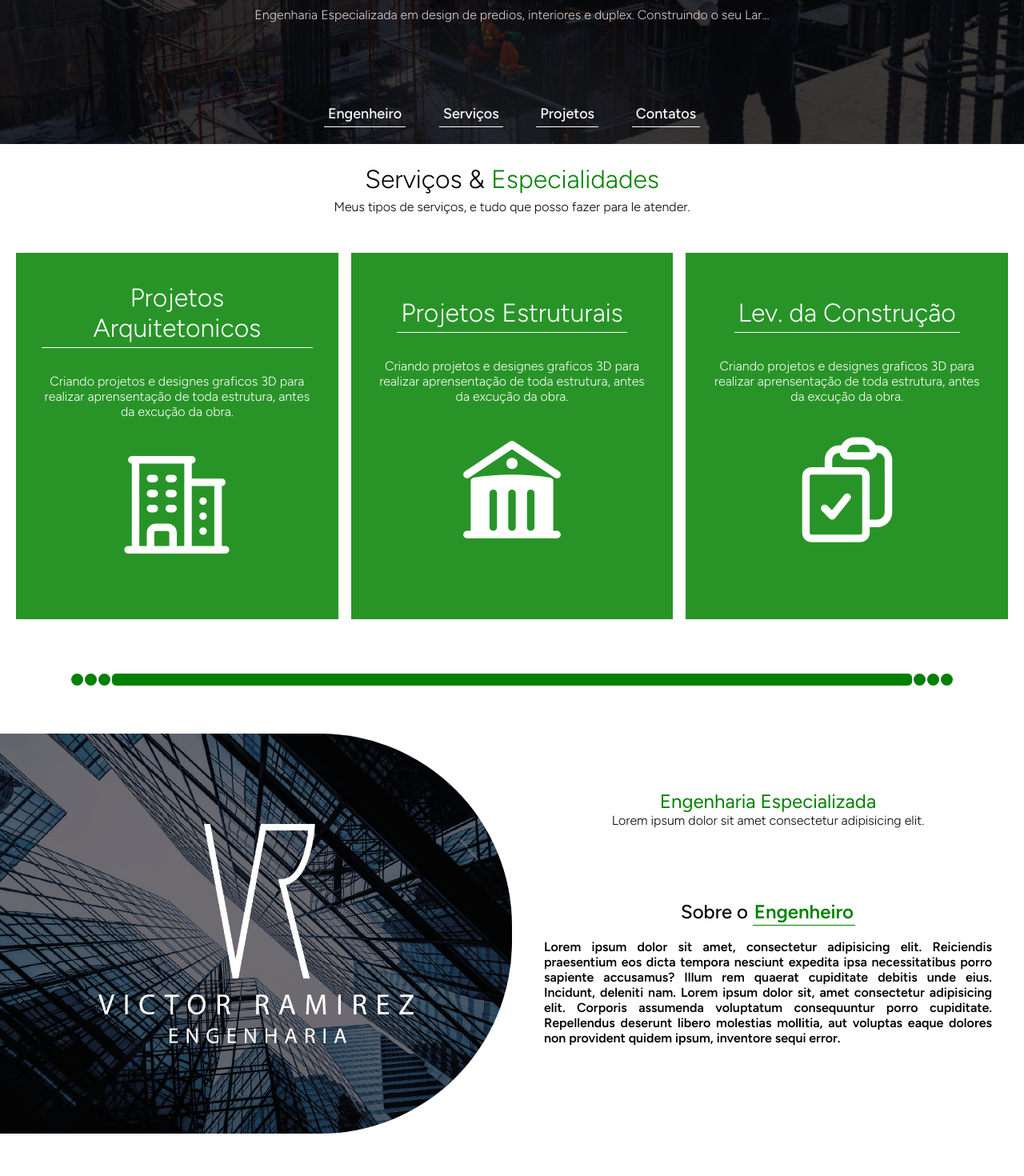
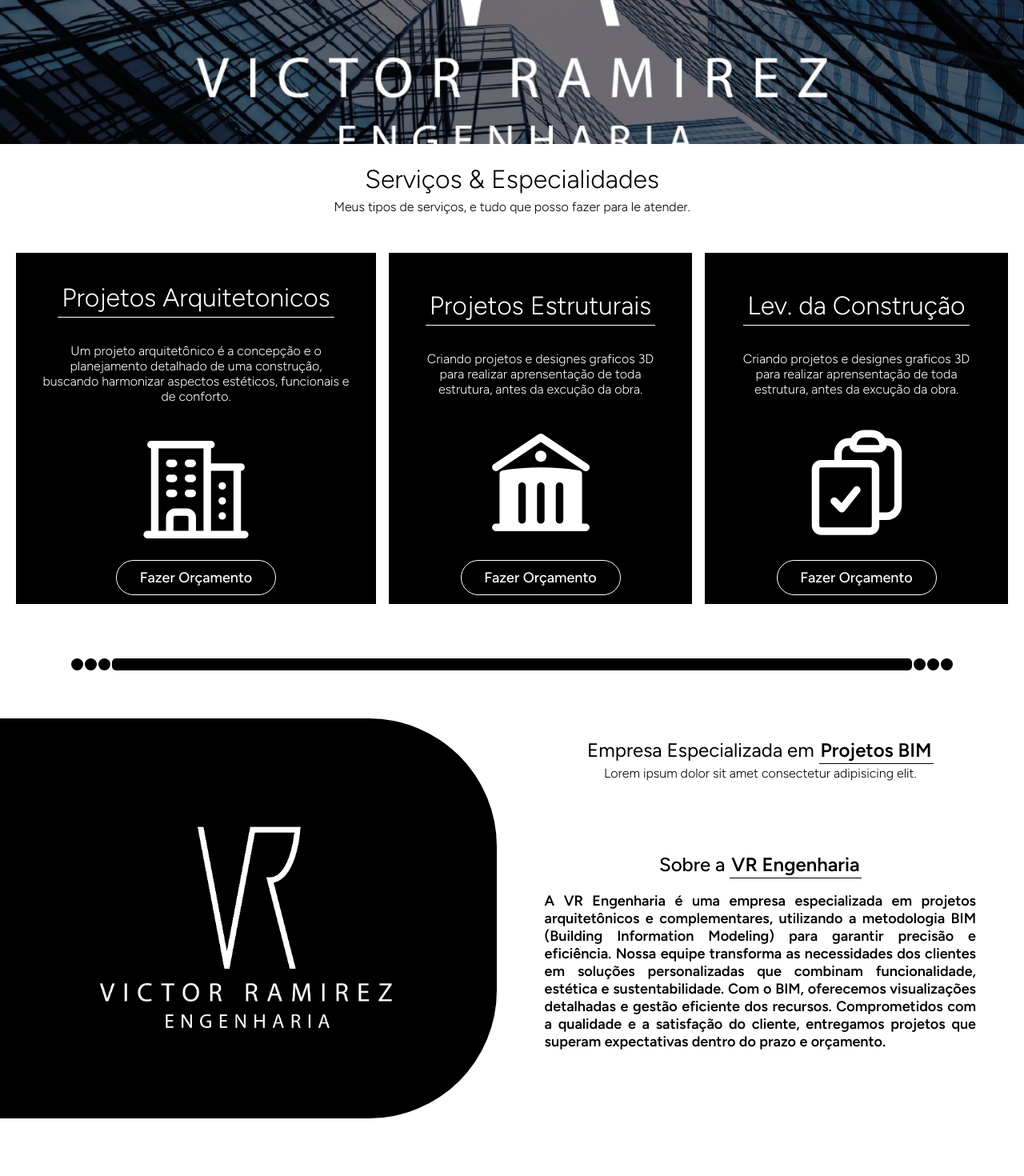
Before and after one commit to LaecioFillho/VR-Engenharia, a React (Vite) app: page / in a window 1280 px wide. Shown: the part 340-1810 px from the top of the page at 80% size. Built offline with nearby package versions, Linux system fonts and the light colour scheme.

Commit message:
feat: alterações dono

```diff
--- a/src/components/AbautIndex.tsx
+++ b/src/components/AbautIndex.tsx
@@ -14,21 +14,17 @@ export default function AbautIndex() {
                     <div className="bar"></div>
                 </div>
                 <section className="abaut">
-                    <aside className="back-abaut"></aside>
+                    <div className="back-abaut-one">
+                        <aside className="back-abaut"></aside>
+                    </div>
 
                     <article>
-                        <h1 className="h1-abaut">Engenharia <span>Especializada</span></h1>
+                        <h1 className="h1-abaut">Empresa Especializada em <span className="h2-alternative">Projetos BIM</span></h1>
                         <p className="p-abaut">Lorem ipsum dolor sit amet consectetur adipisicing elit.</p>
                         <div className="description-abaut">
-                            <h2 className="h2-abaut">Sobre o <span className="h2-alternative">Engenheiro</span></h2>
+                            <h2 className="h2-abaut">Sobre a <span className="h2-alternative">VR Engenharia</span></h2>
                             <p className="p-description-abaut">
-                                Lorem ipsum dolor sit amet, consectetur adipisicing elit.
-                                Reiciendis praesentium eos dicta tempora nesciunt expedita ipsa necessitatibus porro sapiente accusamus?
-                                Illum rem quaerat cupiditate debitis unde eius. Incidunt, deleniti nam.
-                                Lorem ipsum dolor sit, amet consectetur adipisicing elit.
-                                Corporis assumenda voluptatum consequuntur porro cupiditate.
-                                Repellendus deserunt libero molestias mollitia, aut voluptas eaque dolores non provident quidem ipsum,
-                                inventore sequi error.
+                                A VR Engenharia é uma empresa especializada em projetos arquitetônicos e complementares, utilizando a metodologia BIM (Building Information Modeling) para garantir precisão e eficiência. Nossa equipe transforma as necessidades dos clientes em soluções personalizadas que combinam funcionalidade, estética e sustentabilidade. Com o BIM, oferecemos visualizações detalhadas e gestão eficiente dos recursos. Comprometidos com a qualidade e a satisfação do cliente, entregamos projetos que superam expectativas dentro do prazo e orçamento.
                             </p>
                         </div>
                     </article>
--- a/src/components/ContatctIndex.tsx
+++ b/src/components/ContatctIndex.tsx
@@ -3,8 +3,9 @@ import emailjs from "@emailjs/browser"
 import { FormEvent, useRef, useState } from "react"
 import { FaSpinner, FaWhatsapp } from "react-icons/fa"
 import { HiCheckCircle, HiOutlineEnvelope, HiOutlineMapPin, } from "react-icons/hi2"
+import { IoLogoInstagram } from "react-icons/io5";
 
-export default function() {
+export default function ContatctIndex() {
     const form = useRef<HTMLFormElement>(null)
     const [loading, setLoading] = useState(false)
     const [success, setSuccess] = useState(false)
@@ -37,13 +38,23 @@ export default function() {
           )
       }
 
+      const messegerwapp = " Olá, gostaria de realizar um Orçamento de um projeto do meu sonho!"
+
       const contacts = [
         {
           name: "WhatsApp",
           description: "+55 88 9 9489-9283",
-          link: "https://wa.me/5588994899283?text=Olá,tudo.bem?Gostaria.decombinar.um.projeto.para.o.meu.trabalho",
+          link: `https://wa.me/5588994899283?text=${messegerwapp}`,
           icon: <FaWhatsapp className="icon-contact" />,
         },
+
+        {
+          name: "Instagram",
+          description: "Siga VR-Engenharia ",
+          link: "https://www.instagram.com/vr.engenhariia/",
+          icon: <IoLogoInstagram className="icon-contact" />,
+        },
+
         {
           name: "Email",
           description: "victor.ramirez.oxford@gmail.com",
@@ -63,7 +74,7 @@ export default function() {
             <section className="warraper-contact" id="icontact">
                 <aside className="text-initial-contact">
                     <h1 className="h1-contact">Faça seu Orçamento</h1>
-                    <p className="p-contact">Já garanta o seu projeto do jeitinho que você deseja, pelo o preço que cabe no seu bolso!</p>
+                    <p className="p-contact">Fale pelo<a className="a-contact" href={`https://wa.me/5588994899283?text=${messegerwapp}`} target="_blank" >WhatsApp</a>ou visite nossa pagina no<a className="a-contact" href="https://www.instagram.com/vr.engenhariia/">Instagram.</a></p>
                 </aside>
 
                 <aside>
--- a/src/components/HeaderIndex.tsx
+++ b/src/components/HeaderIndex.tsx
@@ -7,14 +7,13 @@ export default function headerIndex(){
         <>
             <section className="header">
                 <aside className="back-header">
-                    <div className="Logo"></div>
-                    <p className="p-header">Engenharia Especializada em design de predios, interiores e duplex. Construindo o seu Lar...</p>
                     <nav>
                         <a href="#iabaut">Engenheiro</a>
                         <a href="#iservices">Serviços</a>
                         <a href="#iprojects">Projetos</a>
                         <a href="#icontact">Contatos</a>
                     </nav>
+                    <div className="Logo"></div>
                 </aside>
             </section>
         </>
--- a/src/components/ServicesIndex.tsx
+++ b/src/components/ServicesIndex.tsx
@@ -6,21 +6,27 @@ import { HiArrowLongRight } from "react-icons/hi2"
 
 export default function ServicesIndex() {
 
+    const messegerwapp = "Olá, gostaria de realizar um Orçamento de um projeto do meu sonho!"
+
+
     const services = [
         {
             title: "Projetos Arquitetonicos",
-            description: "Criando projetos e designes graficos 3D para realizar aprensentação de toda estrutura, antes da excução da obra.",
+            description: "Um projeto arquitetônico é a concepção e o planejamento detalhado de uma construção, buscando harmonizar aspectos estéticos, funcionais e de conforto. ",
             icon: <HiOutlineBuildingOffice2 className="service-icon"/>,
+            link: `https://wa.me/5588994899283?text=${messegerwapp}`,
         },
         {
             title: "Projetos Estruturais",
             description: "Criando projetos e designes graficos 3D para realizar aprensentação de toda estrutura, antes da excução da obra.",
             icon: <HiBuildingLibrary className="service-icon"/>,
+            link: `https://wa.me/5588994899283?text=${messegerwapp}`,
         },
         {
             title: "Lev. da Construção",
             description: "Criando projetos e designes graficos 3D para realizar aprensentação de toda estrutura, antes da excução da obra.",
             icon: <HiOutlineClipboardDocumentCheck className="service-icon"/>,
+            link: `https://wa.me/5588994899283?text=${messegerwapp}`,
         },
     ]
     return(
@@ -37,6 +43,7 @@ export default function ServicesIndex() {
                             <p className="p-services">{service.description}</p>
                             <div>{service.icon}</div>
                             <div> <HiArrowLongRight  className="arrow-next"/> </div>
+                            <a className="a-Service" href={service.link}>Fazer Orçamento</a>
                         </div>
                     </div>))}
                 </div>
--- a/src/components/abautCSS.css
+++ b/src/components/abautCSS.css
@@ -24,7 +24,7 @@
 .bar-max{
     width: 80%;
     height: 15px;
-    background-color: green;
+    background-color: black;
     border-radius: 5px;
 }
 
@@ -32,19 +32,29 @@
     display: flex;
     width: 15px;
     height: 15px;
-    background-color: green;
+    background-color: black;
     border-radius: 50%;
 }
 
 /*Imagem de fundo de uma parte*/
 
+.back-abaut-one{
+    width: 50%;
+    height: 500px;
+    background-color: black;
+    border-top-right-radius: 10rem;
+    border-bottom-right-radius: 10rem;
+
+    display: flex;
+    align-items: center;
+    justify-content: center;
+}
+
 .back-abaut{
-    min-width: 50%;
-    height: 500px;
-    border-top-right-radius: 15rem;
-    border-bottom-right-radius: 15rem;
+    width: 400px;
+    height: 400px;
 
-    background-image: url(../assets/Fundos/back-abaut.jpeg);
+    background-image: url(../assets/Logos/vr-white.png);
     background-repeat: no-repeat;
     background-position: center center;
     background-size: cover;
@@ -52,7 +62,7 @@
 
 .h1-abaut{
     font-size: x-large;
-    color: green;
+    color: black;
     text-align: center;
     font-weight: 400;
 }
@@ -64,14 +74,15 @@
 }
 
 .h2-alternative{
-    color: green;
+    color: black;
     font-weight: 600;
     padding: 2px;
-    border-bottom: 1px solid green;
+    border-bottom: 1px solid black;
 }
 
 .p-abaut{
     text-align: center;
+    margin-top: 5px;
     margin-bottom: 70px;
     margin-left: 20px;
     margin-right: 20px;
@@ -85,12 +96,14 @@ article{
 }
 
 .description-abaut{
-    margin: 20px;
+    max-width: 600px;
+    margin: 40px;
     padding: 20px;
     text-align: justify;
 }
 
 .p-description-abaut{
+    font-size: 18px;
     font-weight: 600;
 }
 
@@ -102,7 +115,7 @@ article{
         align-items: start;
     }
 
-    .back-abaut{
+    .back-abaut-one{
         min-width: 100%;
         margin-bottom: 30px;
         border-top-right-radius: 0;
@@ -110,8 +123,17 @@ article{
         border-bottom-right-radius: 10rem;
     }
 
+    .back-abaut{
+        width: 300px;
+        height: 300px;
+    }
+
     .p-abaut{
         margin-bottom: 30px;
     }
 
+    .p-description-abaut{
+        font-size: 16px;
+    }
+
 }
--- a/src/components/headerCSS.css
+++ b/src/components/headerCSS.css
@@ -2,7 +2,7 @@
     width: 100%;
     height: 520px;
 
-    background-image: url(../assets/Fundos/fundo-header.jpeg);
+    background-image: url(../assets/Fundos/back-abaut.jpeg);
     background-position: center center;
     background-repeat: no-repeat;
     background-size: cover;
@@ -12,21 +12,15 @@
     width: 100%;
     height: 520px;
     border: 0;
-    padding: 0;
-    background-color: #000000c4;
-
-    display: flex;
-    flex-direction: column;
-    align-items: center;
-    justify-content: center;
-    gap: 3rem;
+    padding: 20px;
+    /*background-color: #000000c4;*/
 }
 
 .Logo{
     width: 300px;
     height: 300px;
 
-    background-image: url(../assets/Logos/vr-white.png);
+    /*background-image: url(../assets/Logos/vr-white.png);*/
     background-position: center center;
     background-repeat: no-repeat;
     background-size: cover;
@@ -44,10 +38,11 @@
 /*background: linear-gradient(to bottom, #100f0f, #05052f)*/
 
 nav{
-    min-width: 40%;
-    display: flex;
-    align-items: center;
-    justify-content: space-around;
+    width: 100%;
+    text-align: right;
+    /*display: flex;
+    align-items: self-end;
+    gap: 15px;*/
 }
 
 a{
@@ -56,13 +51,16 @@ a{
     color: white;
     text-decoration: none;
     border-bottom: 1px solid white;
-    padding: 5px;
+    border-right: 1px solid white;
+    border-radius: 8px;
+    padding: 8px;
     transition: 0.2s;
-    margin-bottom: 20px;
+    margin: 20px 10px;
 }
 
 a:hover{
-    color: green;
+    color: black;
+    background-color: white;
     border-bottom: 1px solid green;
 }
 
--- a/src/components/servicesCSS.css
+++ b/src/components/servicesCSS.css
@@ -21,8 +21,19 @@
     text-align: center;
 }
 
+.a-Service{
+    text-align: center;
+    min-width: 200px;
+    padding: 10px 20px;
+    border-radius: 30px;
+    border: 1px solid white;
+    position: absolute;
+
+    top: 83%;
+}
+
 .text-alternative{
-    color: green;
+    color: black;
 }
 
 /*Cardes dos Serviços*/
@@ -32,8 +43,10 @@
     max-width: 450px;
     min-width: 350px;
     height: auto;
-    background-color: #008000d7;
+    background-color: black;
     padding: 2rem;
+
+    /*cor verde Fundo #008000d7*/
 
     display: flex;
     align-items: center;
@@ -41,12 +54,14 @@
 }
 
 .general-service{
+    position: relative;
     display: flex;
     gap: 1rem;
     margin: 3rem 0;
 }
 
 .card{
+    height: auto;
     display: flex;
     flex-direction: column;
     align-items: center;
@@ -70,9 +85,19 @@
         overflow-x: scroll;
     }
 
+
+
     .arrow-next{
         display: block;
+        position: absolute;
+        top: 93%;
+        left: 47%;
         width: 30px;
         height: 30px;
     }
+
+    .a-Service{
+        display: block;
+        top: 80%;
+    }
 }
```
Also changed, not shown: src/components/contactCSS.css (+27 -14 lines).
